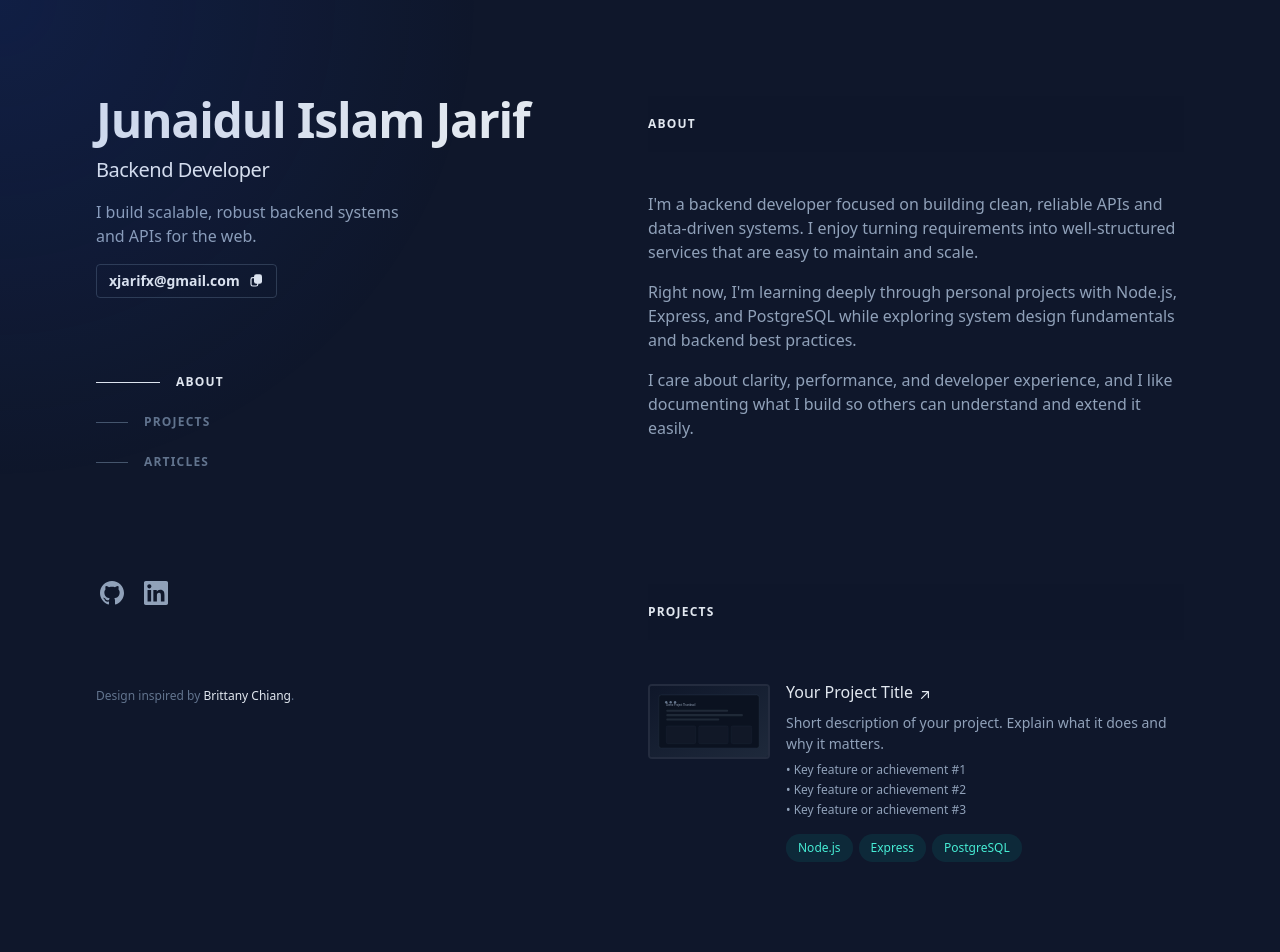
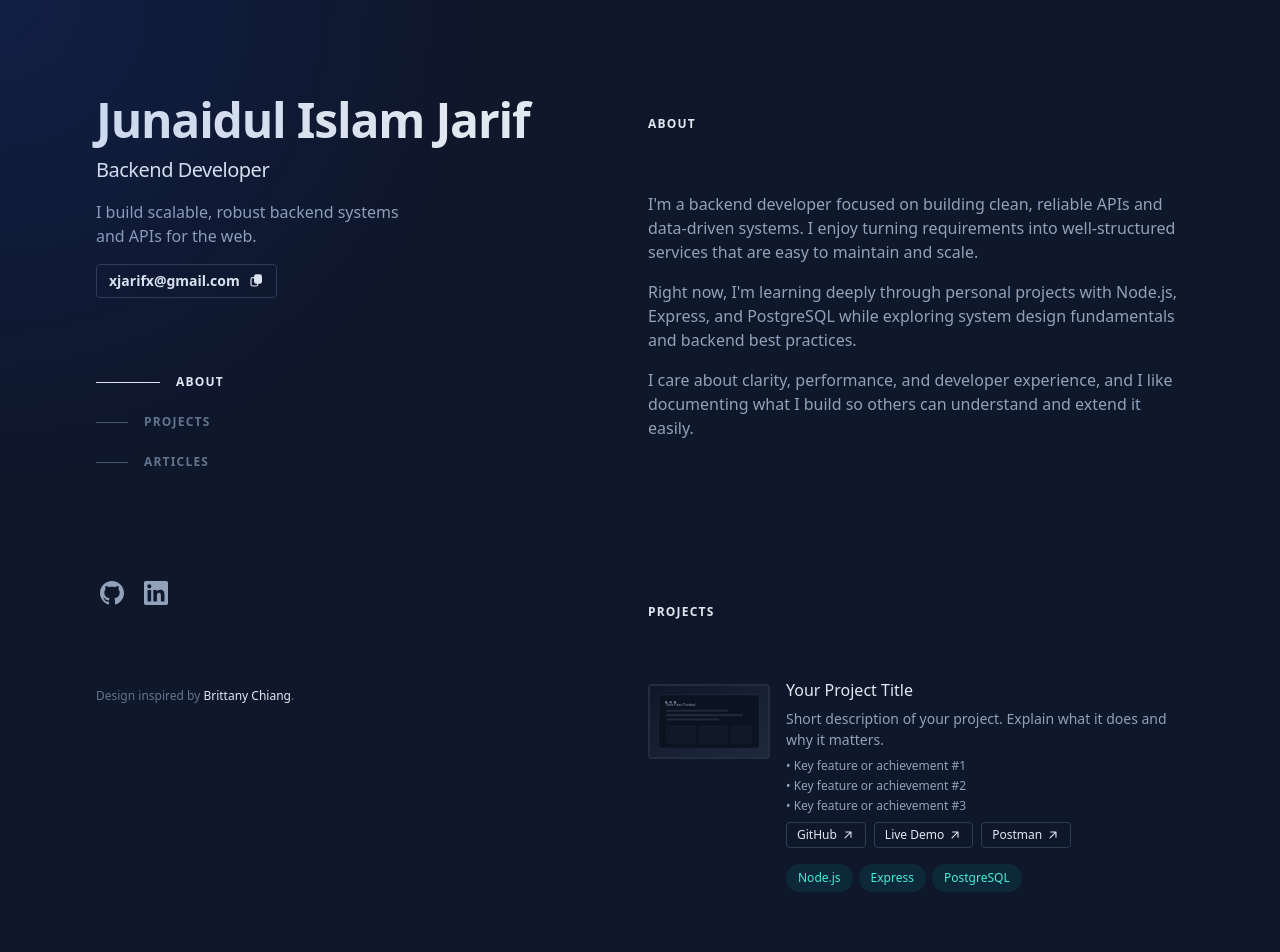
Before and after one commit to xjarifx/portfolio, a React (Vite) app: page / in a window 1280 px wide. Shown: the top 952 px of the page. Built offline with nearby package versions, Linux system fonts and the light colour scheme.

Commit message:
feat: enhance project links in portfolio with structured link objects

```diff
--- a/src/data/portfolio.js
+++ b/src/data/portfolio.js
@@ -84,7 +84,20 @@ export const portfolio = {
             "Key feature or achievement #3",
           ],
           techStack: ["Node.js", "Express", "PostgreSQL"],
-          githubUrl: "https://github.com/yourusername/your-project",
+          links: [
+            {
+              label: "GitHub",
+              url: "https://github.com/yourusername/your-project",
+            },
+            {
+              label: "Live Demo",
+              url: "https://your-project-demo.com",
+            },
+            {
+              label: "Postman",
+              url: "https://www.postman.com/collections/your-collection-id",
+            },
+          ],
           image: "/projects/demo.svg",
         },
       ],
--- a/src/pages/Home.jsx
+++ b/src/pages/Home.jsx
@@ -434,32 +434,10 @@ function Home() {
                             <div
                               className={`z-10 sm:order-2 ${project.image ? "sm:col-span-6" : "sm:col-span-8"}`}
                             >
-                              <h3>
-                                <a
-                                  className={`inline-flex items-baseline font-medium leading-tight ${theme.colors.textPrimary} hover:${theme.colors.accent} focus-visible:${theme.colors.accent} group/link text-base`}
-                                  href={project.githubUrl}
-                                  target="_blank"
-                                  rel="noreferrer noopener"
-                                  aria-label={`${project.title} (opens in a new tab)`}
-                                >
-                                  <span className="absolute -inset-x-4 -inset-y-2.5 hidden rounded md:-inset-x-6 md:-inset-y-4 lg:block"></span>
-                                  <span>
-                                    {project.title}
-                                    <svg
-                                      xmlns="http://www.w3.org/2000/svg"
-                                      viewBox="0 0 20 20"
-                                      fill="currentColor"
-                                      className="inline-block h-4 w-4 shrink-0 transition-transform group-hover/link:-translate-y-1 group-hover/link:translate-x-1 group-focus-visible/link:-translate-y-1 group-focus-visible/link:translate-x-1 motion-reduce:transition-none ml-1 translate-y-px"
-                                      aria-hidden="true"
-                                    >
-                                      <path
-                                        fillRule="evenodd"
-                                        d="M5.22 14.78a.75.75 0 001.06 0l7.22-7.22v5.69a.75.75 0 001.5 0v-7.5a.75.75 0 00-.75-.75h-7.5a.75.75 0 000 1.5h5.69l-7.22 7.22a.75.75 0 000 1.06z"
-                                        clipRule="evenodd"
-                                      />
-                                    </svg>
-                                  </span>
-                                </a>
+                              <h3
+                                className={`font-medium leading-tight ${theme.colors.textPrimary} text-base`}
+                              >
+                                {project.title}
                               </h3>
                               <p
                                 className={`${theme.spacing.contentGap} text-sm leading-normal`}
@@ -480,6 +458,36 @@ function Home() {
                                     )}
                                   </ul>
                                 )}
+                              {project.links && project.links.length > 0 && (
+                                <div
+                                  className={`${theme.spacing.contentGap} flex flex-wrap gap-2`}
+                                >
+                                  {project.links.map((link, linkIndex) => (
+                                    <a
+                                      key={`${project.title}-link-${linkIndex}`}
+                                      className={`inline-flex items-center gap-1 rounded border border-slate-600/60 px-2.5 py-1 text-xs font-medium ${theme.colors.textPrimary} hover:border-slate-400/80 hover:${theme.colors.accent} focus-visible:outline-none focus-visible:ring-2 focus-visible:ring-teal-300/70 transition-colors`}
+                                      href={link.url}
+                                      target="_blank"
+                                      rel="noreferrer noopener"
+                                    >
+                                      {link.label}
+                                      <svg
+                                        xmlns="http://www.w3.org/2000/svg"
+                                        viewBox="0 0 20 20"
+                                        fill="currentColor"
+                                        className="h-3.5 w-3.5"
+                                        aria-hidden="true"
+                                      >
+                                        <path
+                                          fillRule="evenodd"
+                                          d="M5.22 14.78a.75.75 0 001.06 0l7.22-7.22v5.69a.75.75 0 001.5 0v-7.5a.75.75 0 00-.75-.75h-7.5a.75.75 0 000 1.5h5.69l-7.22 7.22a.75.75 0 000 1.06z"
+                                          clipRule="evenodd"
+                                        />
+                                      </svg>
+                                    </a>
+                                  ))}
+                                </div>
+                              )}
                               <ul
                                 className={`${theme.spacing.contentGap} flex flex-wrap`}
                                 aria-label="Technologies used"
```
